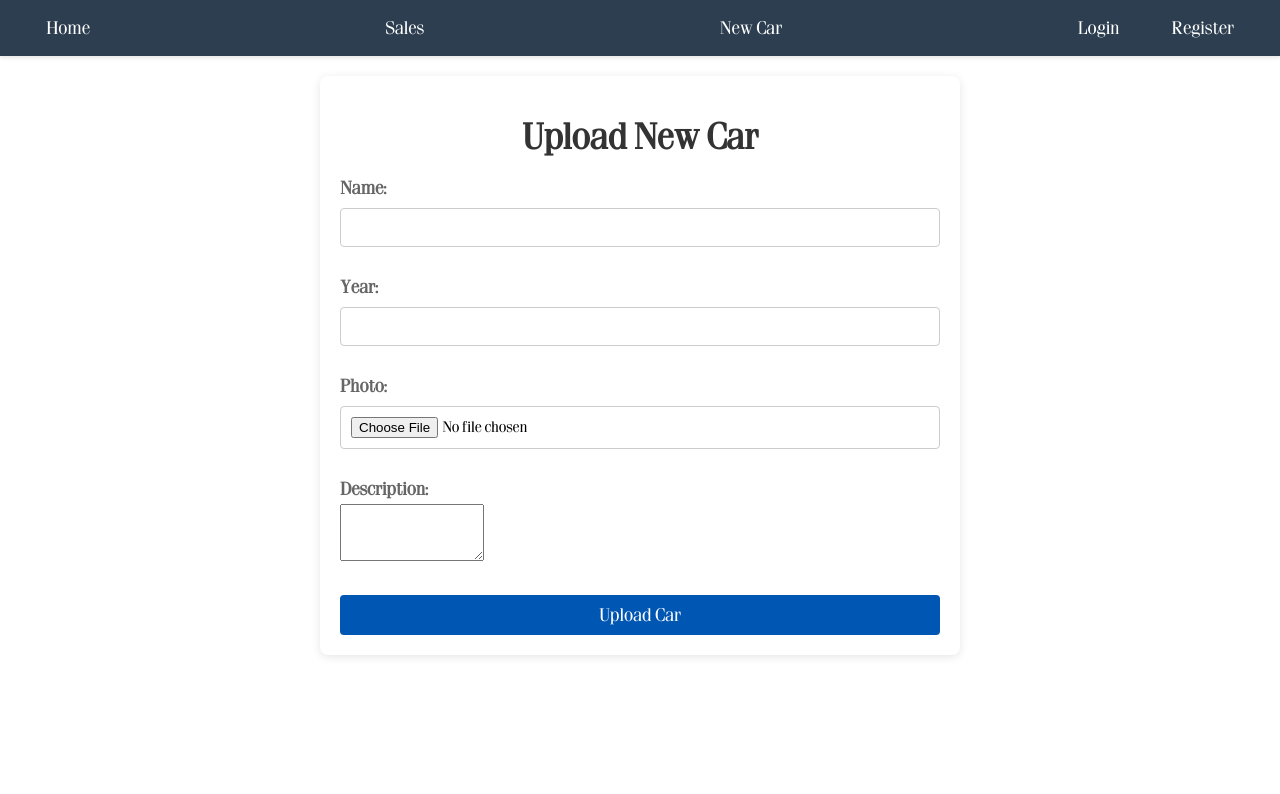
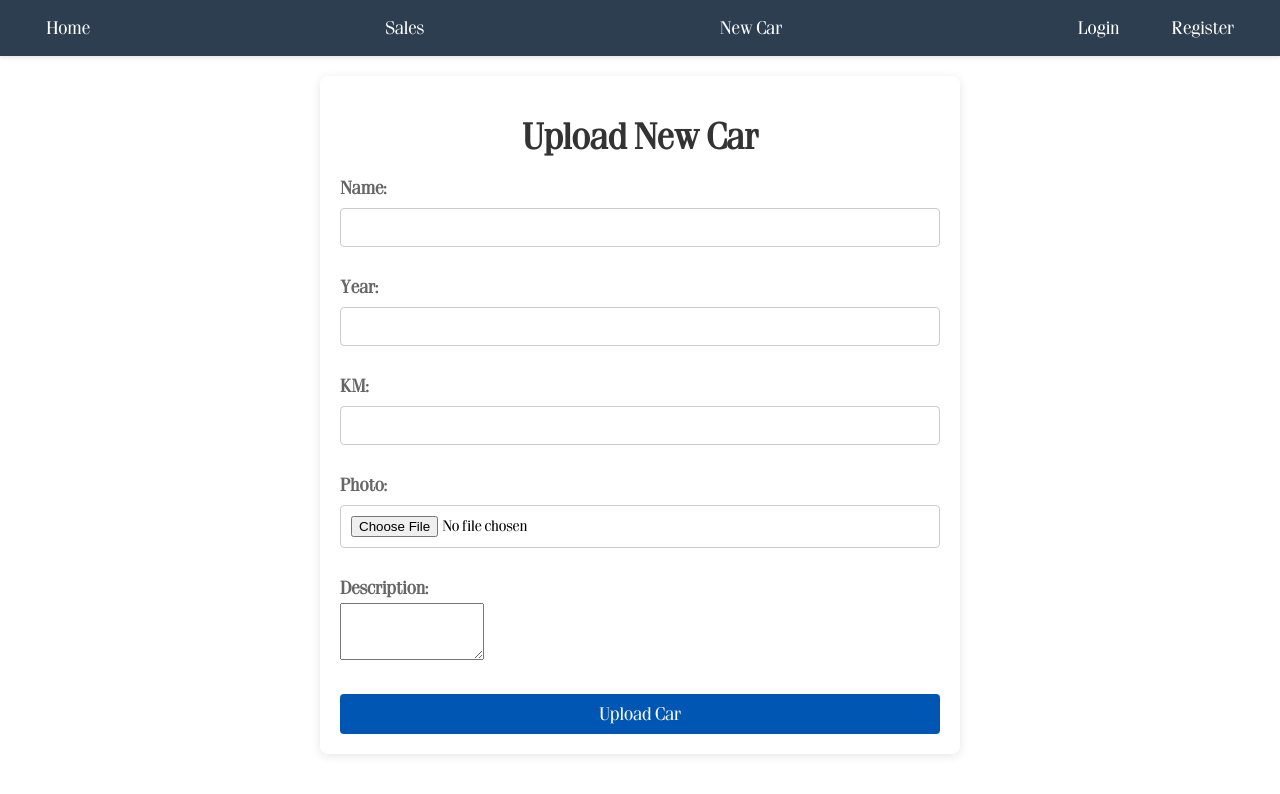
Before and after one commit to heissenberg06/23000, a React (Create React App) app in the folder client/: page /upload in a window 1280 px wide. Shown: the top 794 px of the page. Built offline with nearby package versions, Linux system fonts and the light colour scheme.

Commit message:
database updated

```diff
--- a/client/src/pages/UploadCarPage.js
+++ b/client/src/pages/UploadCarPage.js
@@ -6,6 +6,8 @@ function UploadCar() {
     const [year, setYear] = useState('');
     const [photo, setPhoto] = useState(null);
     const [description, setDescription] = useState('');  // New state for description
+    const [km, setKm] = useState('');
+
 
     const handleSubmit = async (event) => {
         event.preventDefault();
@@ -14,6 +16,7 @@ function UploadCar() {
         formData.append('year', year);
         formData.append('photo', photo);
         formData.append('description', description);  // Add description to formData
+        formData.append('km', km);
 
         const token = localStorage.getItem('authToken'); // Retrieve the token from localStorage
 
@@ -32,6 +35,7 @@ function UploadCar() {
                 setYear('');  // Reset year
                 setPhoto(null);  // Reset photo
                 setDescription('');  // Reset description
+                setKm('');
             } else {
                 const errorResponse = await response.json();
                 throw new Error(errorResponse.message || 'Failed to add car');
@@ -66,6 +70,15 @@ function UploadCar() {
                     />
                 </div>
                 <div className="form-group">
+                    <label>KM:</label>
+                    <input
+                        type="number"
+                        value={km}
+                        onChange={(e) => setKm(e.target.value)}
+                        required
+                    />
+                </div>
+                <div className="form-group">
                     <label>Photo:</label>
                     <input
                         type="file"
```
Also changed, not shown: 1 other file (tests, documents, lock files or other folders).
